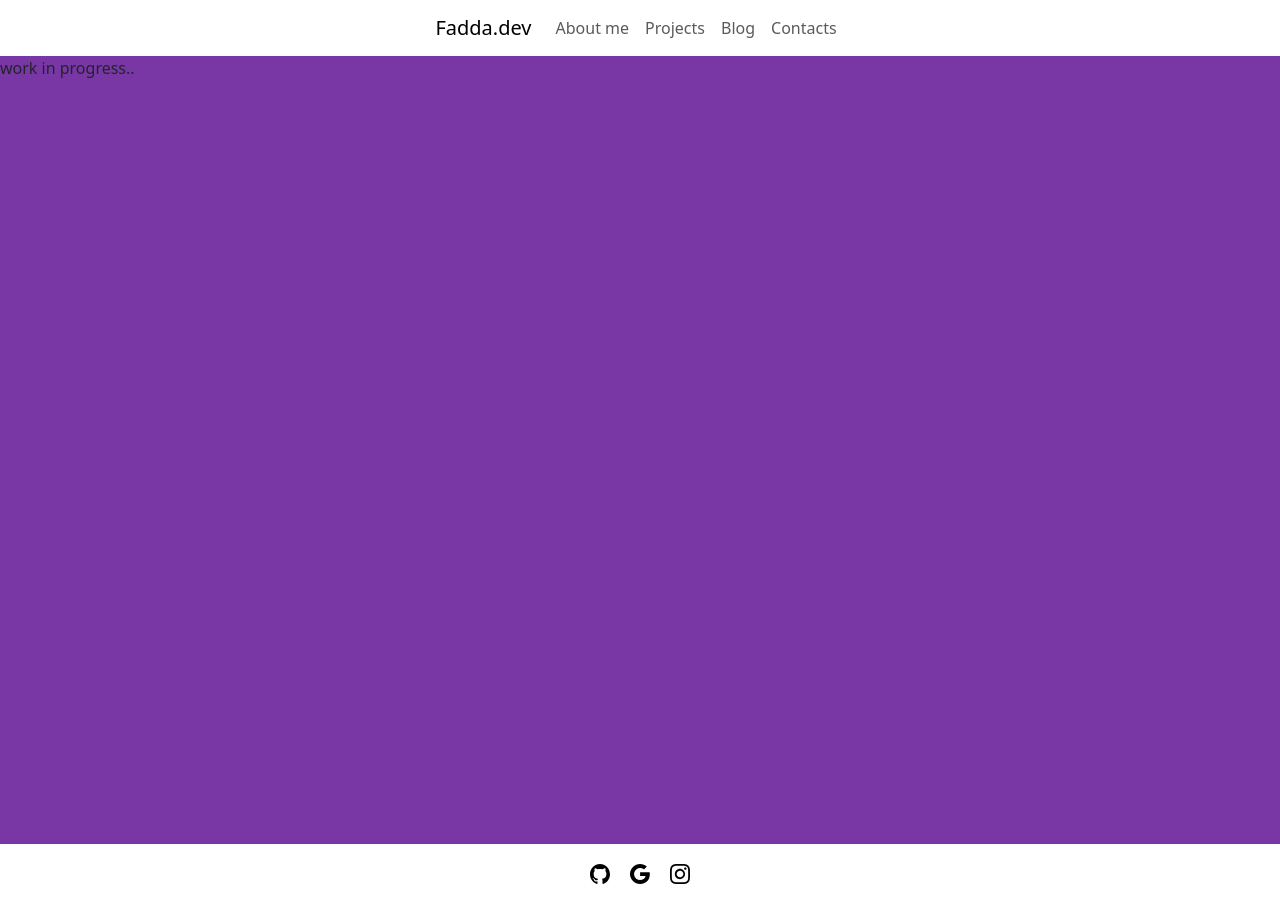
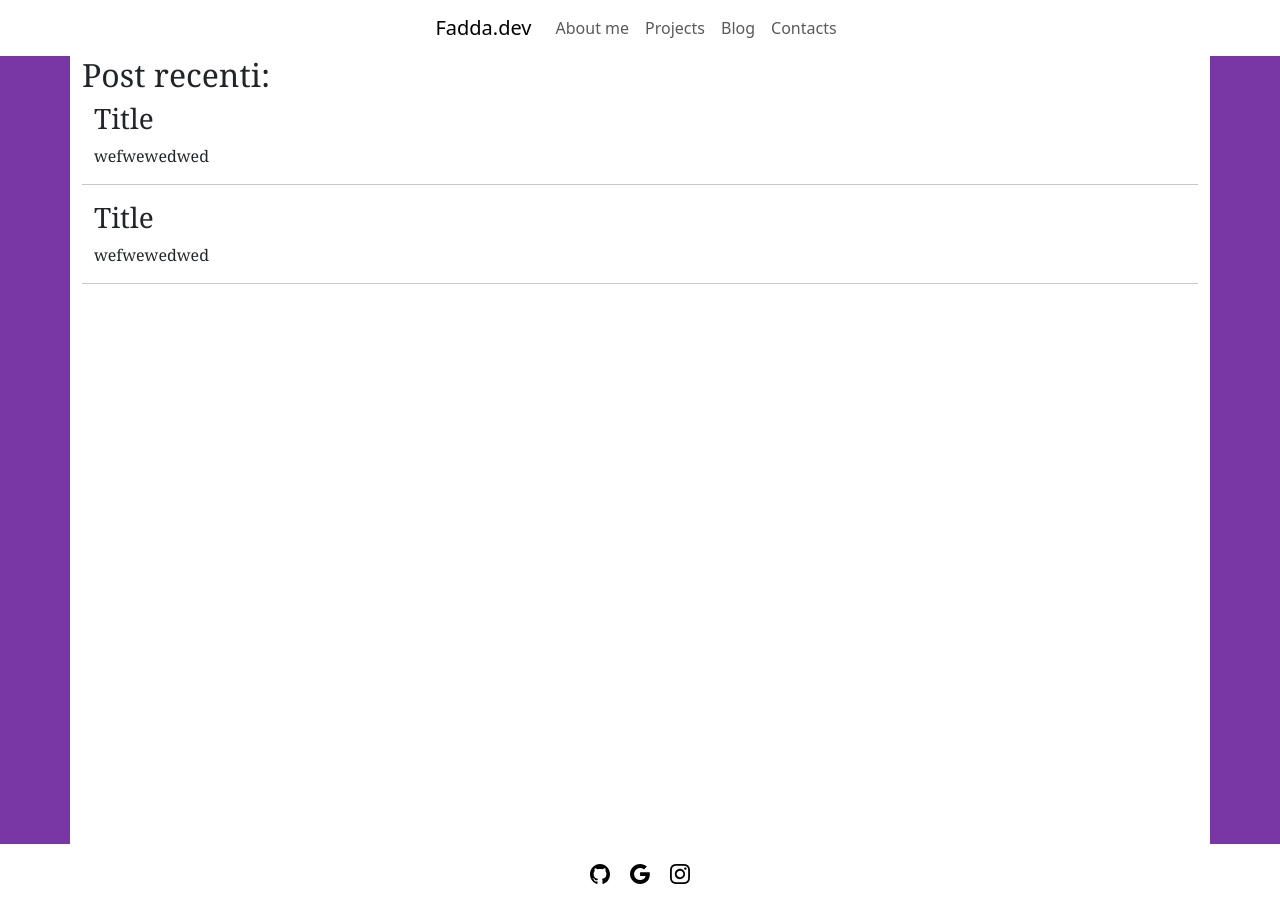
Before and after one commit to EmanuelFadda/EmanuelFadda.github.io, a Jekyll site: the page built from blog.html, in a window 1280 px wide. Built offline with Jekyll 4.4.1, drawn with Linux system fonts in a browser that asks for light colours; some web fonts are replaced.

Commit message:
inizio creazione della pagina blog

```diff
--- a/blog.html
+++ b/blog.html
@@ -4,4 +4,55 @@ layout: default
 ---
 
 
-work in progress..
+<style>
+    #main_page{
+        background-color: white;
+        font-family: Georgia, serif;
+    }
+
+</style>
+
+<div id="main_page"  class="container">
+    {% if false %}
+    <div id="best_posts" class="">
+        <h2>Best of...</h2>
+        <div class="row justify-content-center">
+            <div class="col-9 text-center">
+                <h2>Titolo</h2>
+                <img src="assets/images/Gmail.svg" class="img-fluid">
+            </div>
+            <div class="col-md-3 row">
+                <div class="col-12 m-2">
+                    post2
+                </div>
+                <hr class="m-0">
+                <div class="col-12 m-2">
+                    post3
+                </div>
+                <hr class="m-0">
+                <div class="col-12 m-2">
+                    post 4
+                </div>
+            </div>
+        </div>
+     <hr>
+     {% endif %}
+        <div id="recent_posts" class="row">
+            <h2>Post recenti:</h2>
+            <div>
+                <div class="container">
+                    <h3>Title</h3>
+                    <p>wefwewedwed</p>
+                </div>
+                <hr>
+            </div>
+            <div>
+                <div class="container">
+                    <h3>Title</h3>
+                    <p>wefwewedwed</p>
+                </div>
+                <hr>
+            </div>
+        </div>
+    </div>
+</div>
--- a/contacts.html
+++ b/contacts.html
@@ -35,9 +35,9 @@ layout: default
     }
 </style>
 
-<div class="container mx-auto my-auto ">
+<div class="container my-auto mx-auto">
     <div class="row">
-        <div class="col-sm">
+        <div class="col-sm my-auto">
             <p class="first_p">
                 Sei un'azienda o hai qualche progetto interessante da presentarmi?<br>
                 Teniamoci in contatto!
```
Also changed, not shown: _posts/2023-01-01-ciao.md (added, +19 -0 lines), _posts/2025-02-26-welcome-to-jekyll.markdown (+5 -24 lines).
